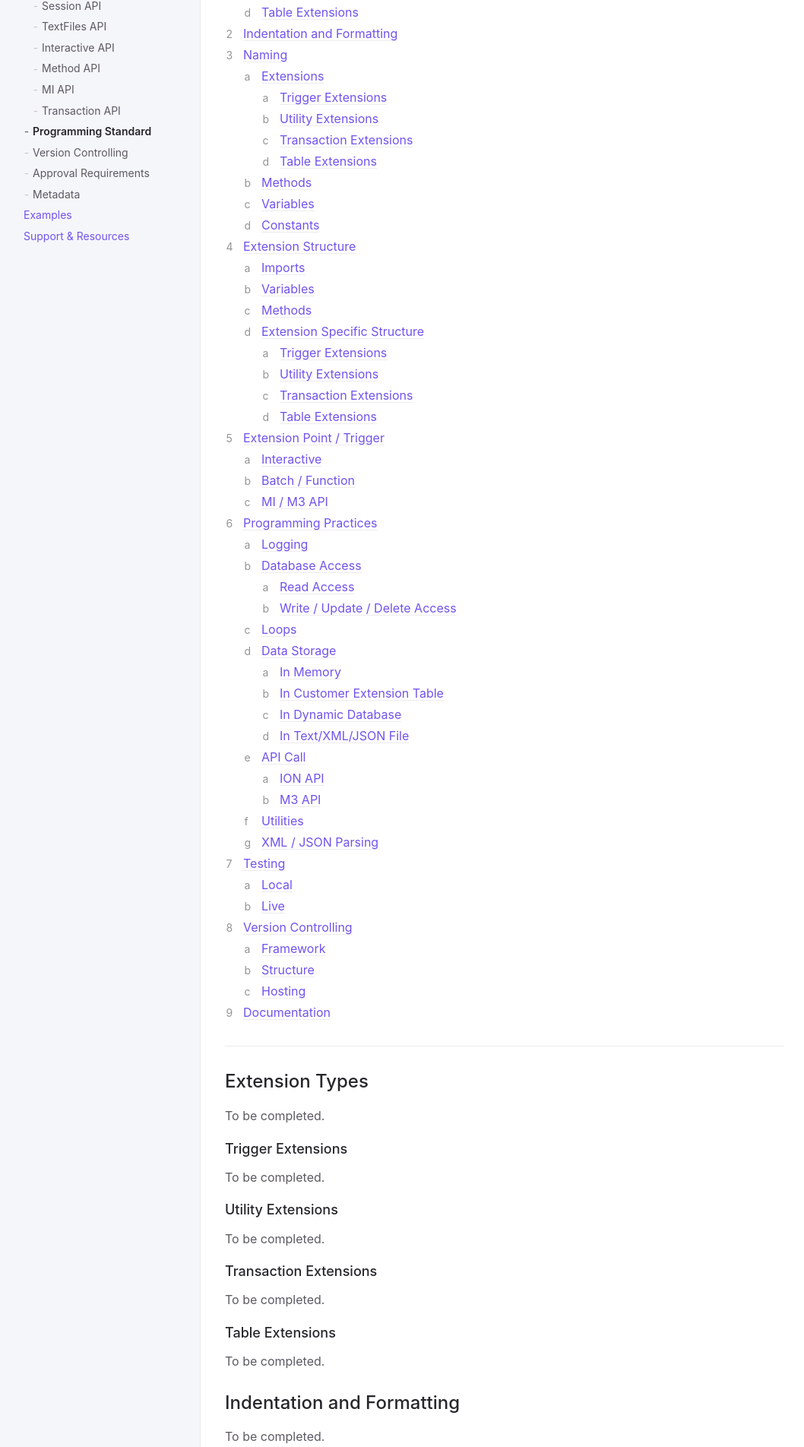
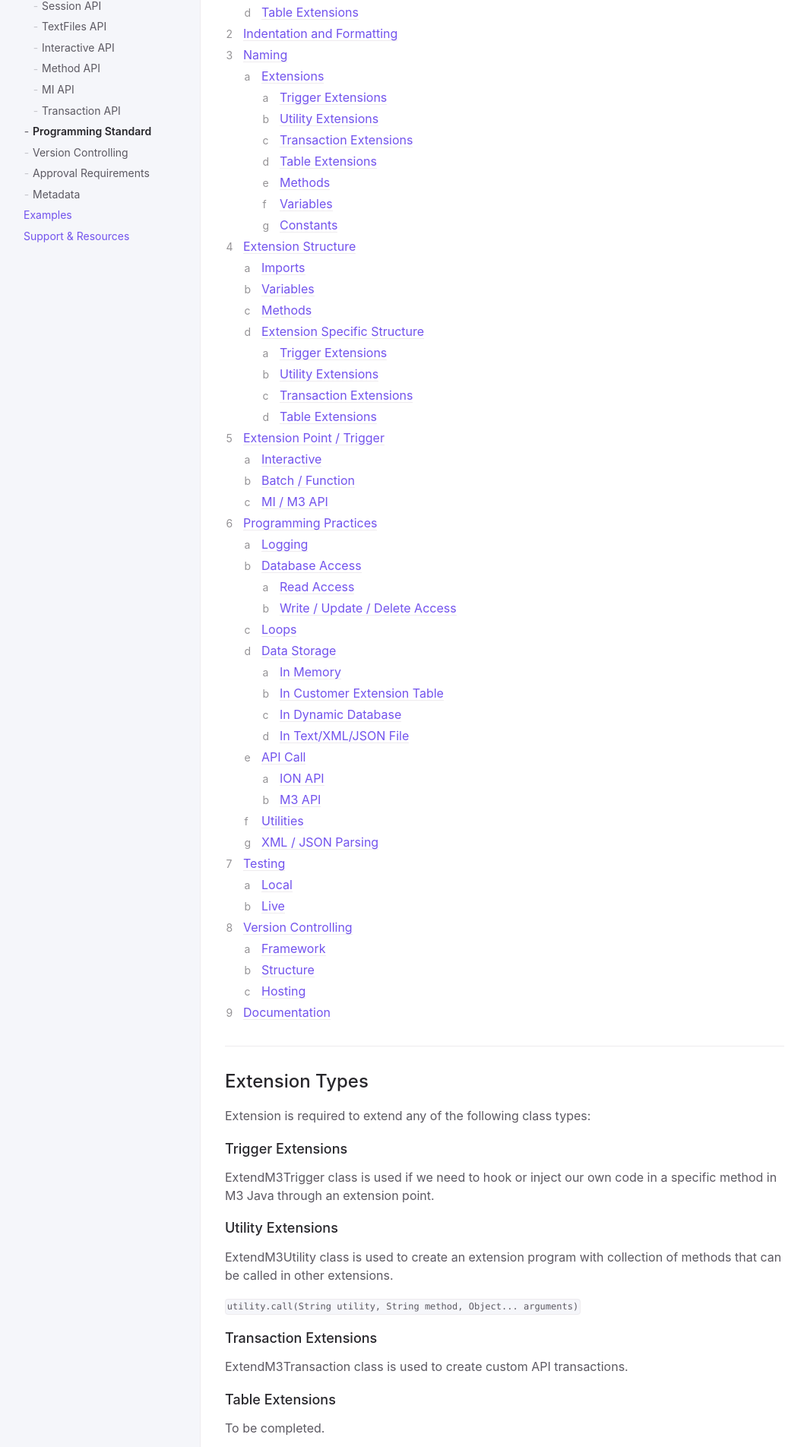
Before and after one commit to infor-cloud/xtendm3, a Jekyll site: the page built from docs/documentation/programming-standard.md, in a window 1280 px wide. Shown: the part 418-2322 px from the top of the page at 76% size, without its empty margins (108-1166 px from the left). Built offline with Jekyll 4.4.1, drawn with Linux system fonts in a browser that asks for light colours; some of the changed text lies outside the part shown.

Commit message:
Updated programming-standard

```diff
--- a/docs/documentation/programming-standard.md
+++ b/docs/documentation/programming-standard.md
@@ -20,22 +20,26 @@ Guideline for writing secure, optimized and scalable extensions.
 
 ---
 ## Extension Types
-To be completed.
+Extension is required to extend any of the following class types:
 
 ### Trigger Extensions
-To be completed.
+ExtendM3Trigger class is used if we need to hook or inject our own code in a specific method in M3 Java through an extension point.
 
 ### Utility Extensions
-To be completed.
+ExtendM3Utility class is used to create an extension program with collection of methods that can be called in other extensions.
+
+`utility.call(String utility, String method, Object... arguments)`
 
 ### Transaction Extensions
-To be completed.
+ExtendM3Transaction class is used to create custom API transactions.
 
 ### Table Extensions
 To be completed.
 
 ## Indentation and Formatting
-To be completed.
+Tab size: 2
+Indent size: 2
+Continuation indent: 4
 
 ## Naming
 
@@ -75,6 +79,7 @@ __Description__
 - Try to keep extension description names simple and descriptive
 - Avoid acronyms of abbreviations unless the word is a common jargon such as CO, DO, MO
 
+
 #### Trigger Extensions
 `Format: <Module>_<Type>_<EXT ID>_<Description>`
 
@@ -108,7 +113,7 @@ OOLINE - EXTOLN
 Table - EXT001
 API - EXT001MI
 
-### Methods
+#### Methods
 - Method name should follow Java naming convention for methods
 - Names should be in lowerCamelCase, using no underscores and starting with a letter
 - Only alphanumeric characters should be used. Alphanumeric characters include the letters a-z, either upper case or lower case, and the numerals 0-9
@@ -116,11 +121,11 @@ API - EXT001MI
 validateDate,
 validateType
 
-### Variables
+#### Variables
 Global variables
 Local variables
 
-### Constants
+#### Constants
 
 ## Extension Structure
 To be completed.
```
